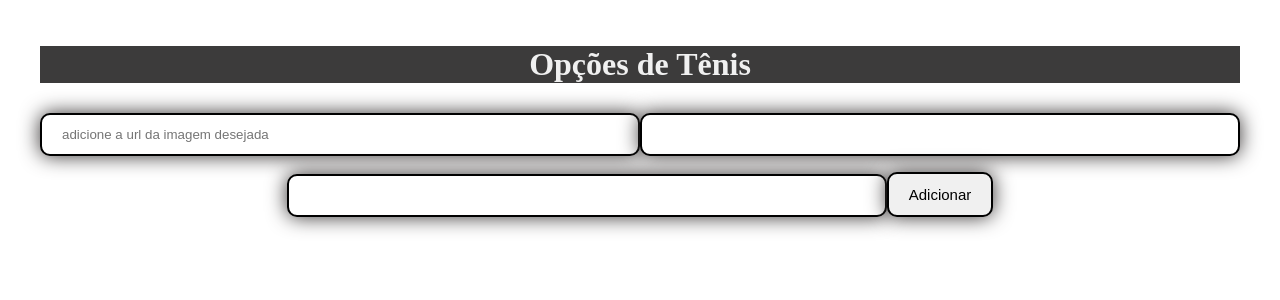
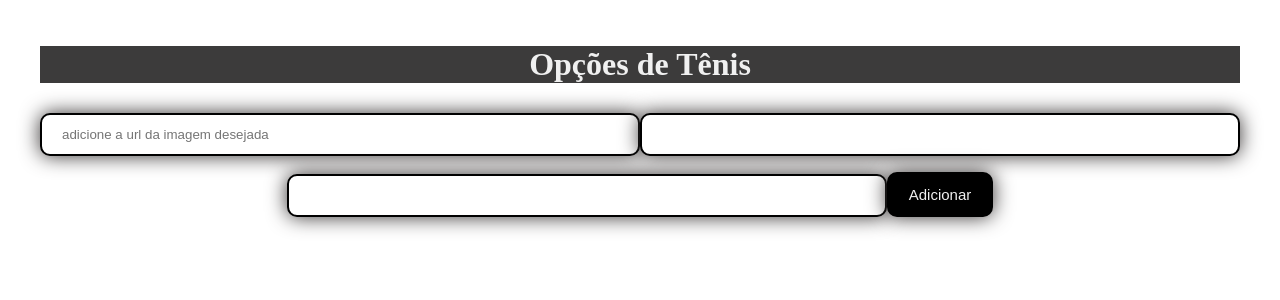
Before and after one commit to Jujuzix/TrabalhoPtac, a React (Vite) app in the folder helloWord/: page /todo in a window 1280 px wide. Shown: the top 300 px of the page. Built offline with nearby package versions, Linux system fonts and the light colour scheme.

Commit message:
Parte Final

```diff
--- a/helloWord/src/Todo.css
+++ b/helloWord/src/Todo.css
@@ -9,7 +9,7 @@ body{
 
 }
 
-/*Modificação para a barra */
+/*Modificação para as barras */
 input{
     width: 50%;
   padding: 12px 20px;
@@ -22,7 +22,7 @@ input{
 
 /* Modificação no botão adicionar*/
 .btn{
-  background: #f0f0f0;
+  background: #000000;
   font-size: 15px;
   font-family:fantasy ;
   height:45px;
@@ -54,22 +54,28 @@ h2{
     font-size: 30px;
 }
 
+h3{
+    font-size: 25px;
+}
+
 ul{
     list-style:none;
-    border: 2px solid #000;
+    border: 2px solid #000000;
     border-radius: 10px;
+
 }
 
 /* Modificação no botão remover*/
 button{
-    background: #f0f0f0;
+    color: #f0f0f0;
+    background: #000000;
     font-size: 15px;
     font-family:fantasy ;
     height:45px;
     padding: 12px 20px;
     margin: 8px 0;
     border-radius: 10px;
-    border: 2px solid #000;
+    border: 2px solid #ff0000;
 }
 
 p{
@@ -77,7 +83,7 @@ p{
 }
 
 .img{
-    border: 1px solid #000000;
+
     width: 450px;
     height: 455px;
 
--- a/helloWord/src/Todo.jsx
+++ b/helloWord/src/Todo.jsx
@@ -1,13 +1,15 @@
-import {useState} from "react"
+import {useState} from "react" //Gerencia Estado
 import './Todo.css'
-import {Link} from "react-router-dom";
+import {Link} from "react-router-dom"; //Cria link para Navegação
 export default function Todo() {
     const [tenis, setTenis] = useState("")
     const [lista, setLista] = useState([]);
     const [id, setId] = useState(1);
     const[titulo, setTitu] = useState("");
     const[img,setImg] = useState("");
+     //Estado
 
+ //Salvar o formulário para a lista
     const salvar = (e) =>{
        e.preventDefault();
        setLista([...lista,{
@@ -21,6 +23,8 @@ export default function Todo() {
        setTenis("");
 
     };
+
+    //Função para remover opções
     const remover = (id) => {
         const auxLista = [];
         lista.map((lista) => {
@@ -30,6 +34,7 @@ export default function Todo() {
         });
         setLista(auxLista);
     }
+
 
 
     return (
@@ -51,14 +56,16 @@ export default function Todo() {
 
 
 
+            {/* Aparece Resultado da lista na Página */}
             {lista.map((ativ)=>
             <ul key={ativ.id}>
                 <li>
                 <div>
                             <img class="img" src={ativ.img}/>
                         </div>
-                    <p>{ativ.tenis}</p>
+                    <h3>{ativ.tenis}</h3>
                     <p>{ativ.titulo}</p>
+                    {/* Botão que recebe da função para remover itens */}
                     <button  onClick={() => remover(ativ.id)}>Remover</button>
                 </li>
             </ul>
```
